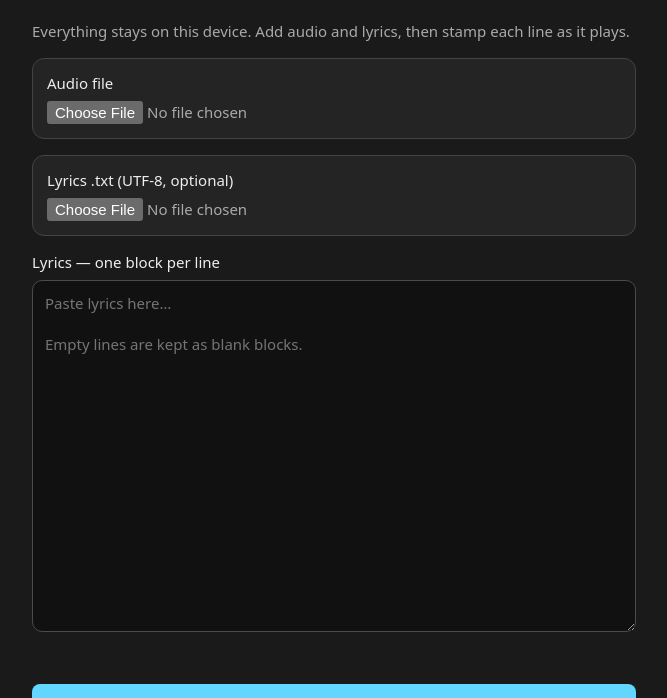
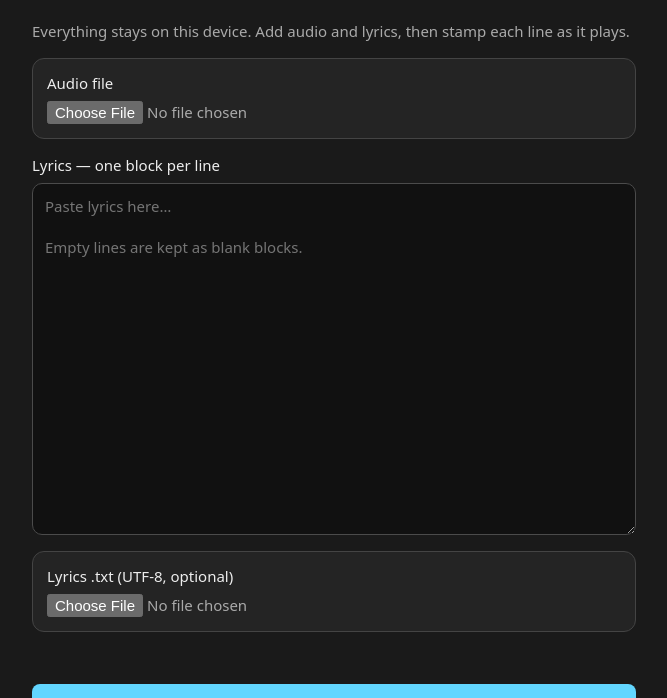
Before and after one commit to MSadraShakouri/lyric-sync, a plain HTML site: page lyric_sync.html in a window 1280 px wide. Shown: the part 102-800 px from the top of the page, without its empty margins (306-973 px from the left). Drawn offline with Linux system fonts and the light colour scheme.

Commit message:
ui: move lyrics input above file pickers

```diff
--- a/lyric_sync.html
+++ b/lyric_sync.html
@@ -345,17 +345,17 @@
       </p>
       <label class="field upload"
         >Audio file
-        <input id="audioInput" type="file" accept="audio/*" /></label
-      ><label class="field upload"
-        >Lyrics .txt (UTF-8, optional)
-        <input id="textInput" type="file" accept=".txt,text/plain" /></label
-      ><label class="field"
+        <input id="audioInput" type="file" accept="audio/*" /></label>
+      <label class="field"
         >Lyrics — one block per line
         <textarea
           id="lyricsInput"
           placeholder="Paste lyrics here…&#10;&#10;Empty lines are kept as blank blocks."
         ></textarea>
       </label>
+      <label class="field upload"
+        >Lyrics .txt (UTF-8, optional)
+        <input id="textInput" type="file" accept=".txt,text/plain" /></label>
       <div id="startNotice" class="notice"></div>
       <button id="beginBtn" class="primary">Start syncing</button>
     </section>
```
